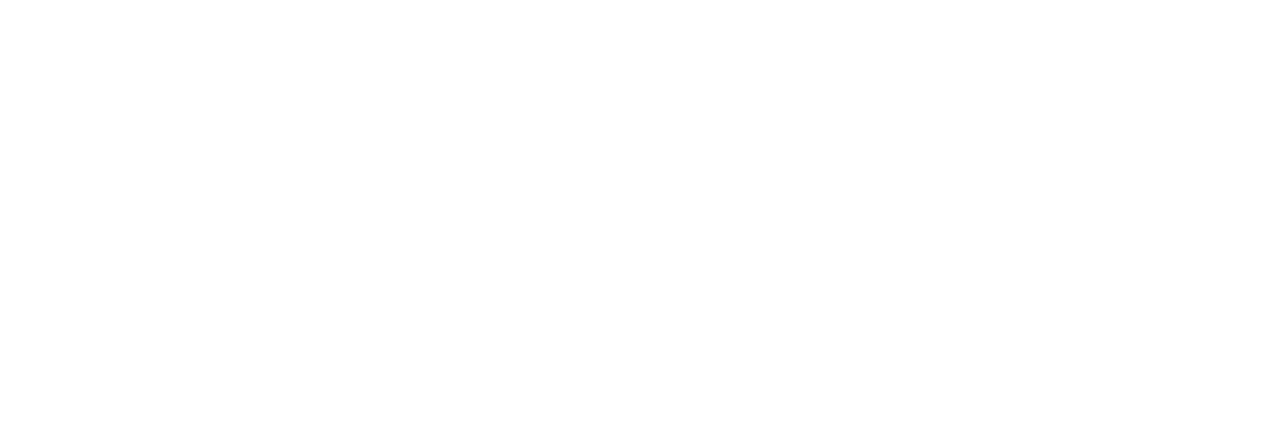
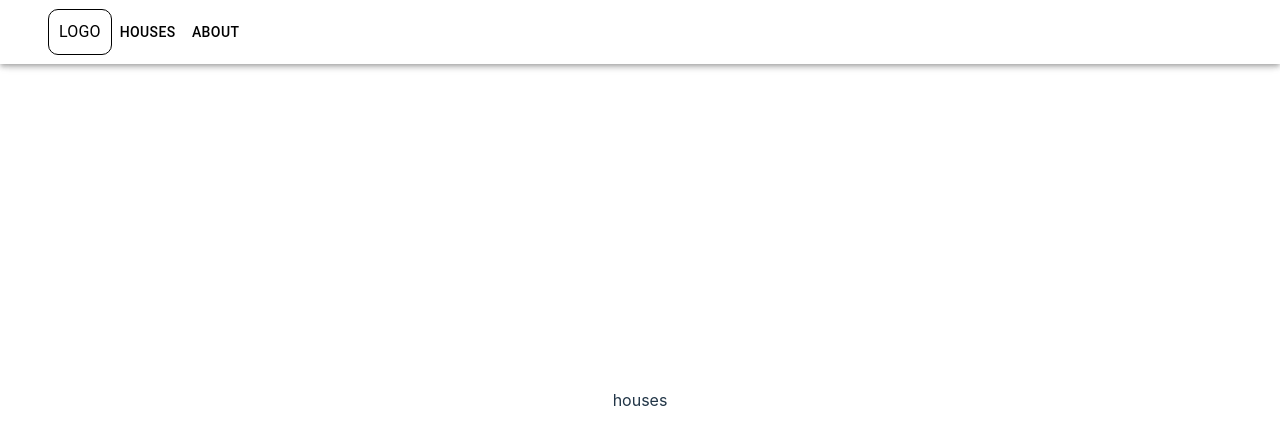
Before and after one commit to mjhashemian/rayvarzTest, a React (Vite) app: page /houses in a window 1280 px wide. Before the commit this address had no page. Shown: the top 444 px of the page. Built offline with nearby package versions, Linux system fonts and the light colour scheme.

Commit message:
add Houses and About component and fix routes

```diff
--- /dev/null
+++ b/src/pages/about/About.tsx
@@ -0,0 +1,5 @@
+const About = () => {
+  return <>about</>;
+};
+
+export default About;
--- /dev/null
+++ b/src/pages/houses/Houses.tsx
@@ -0,0 +1,5 @@
+const Houses = () => {
+  return <>houses</>;
+};
+
+export default Houses;
```
Also changed, not shown: src/routes/routes.tsx (+5 -3 lines).
